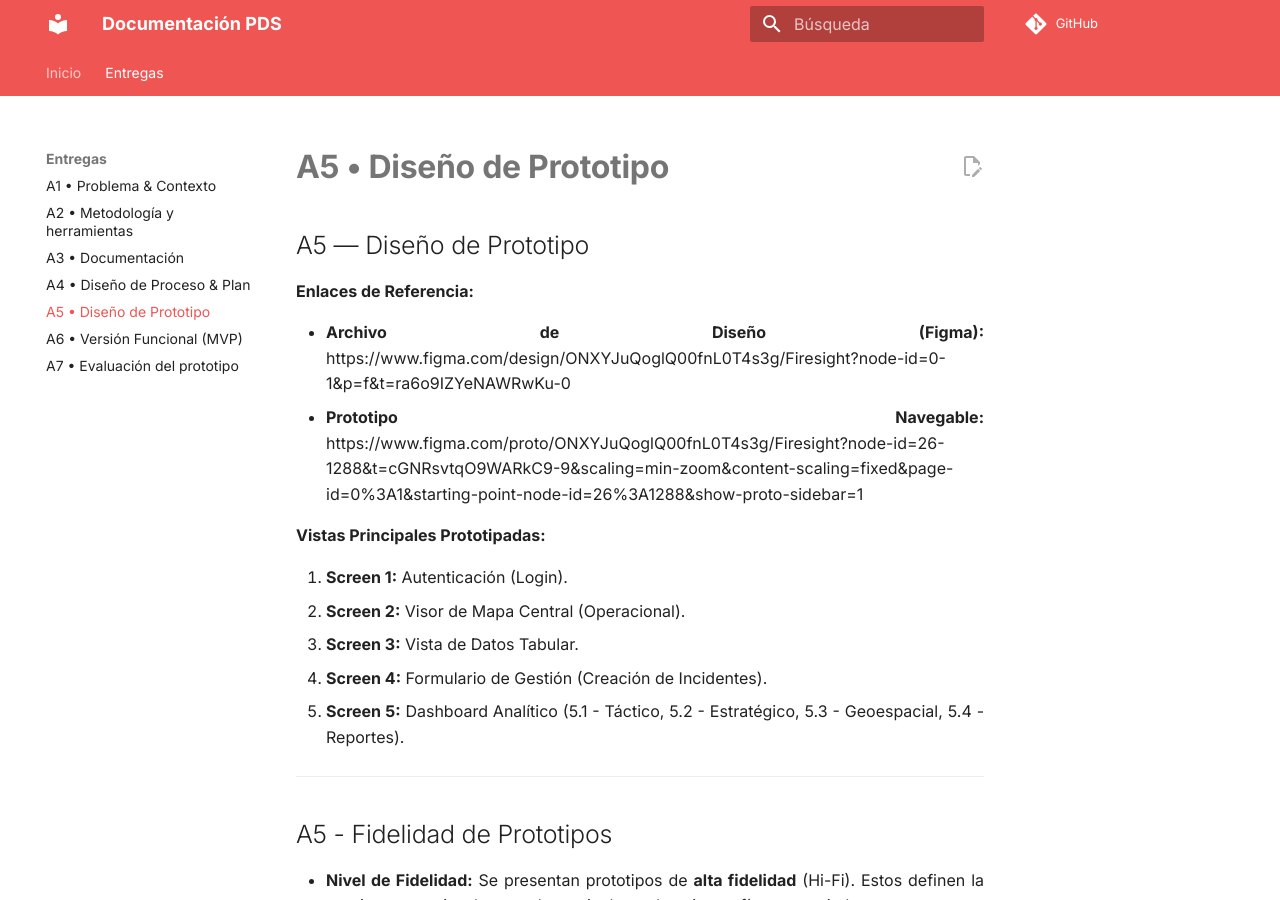
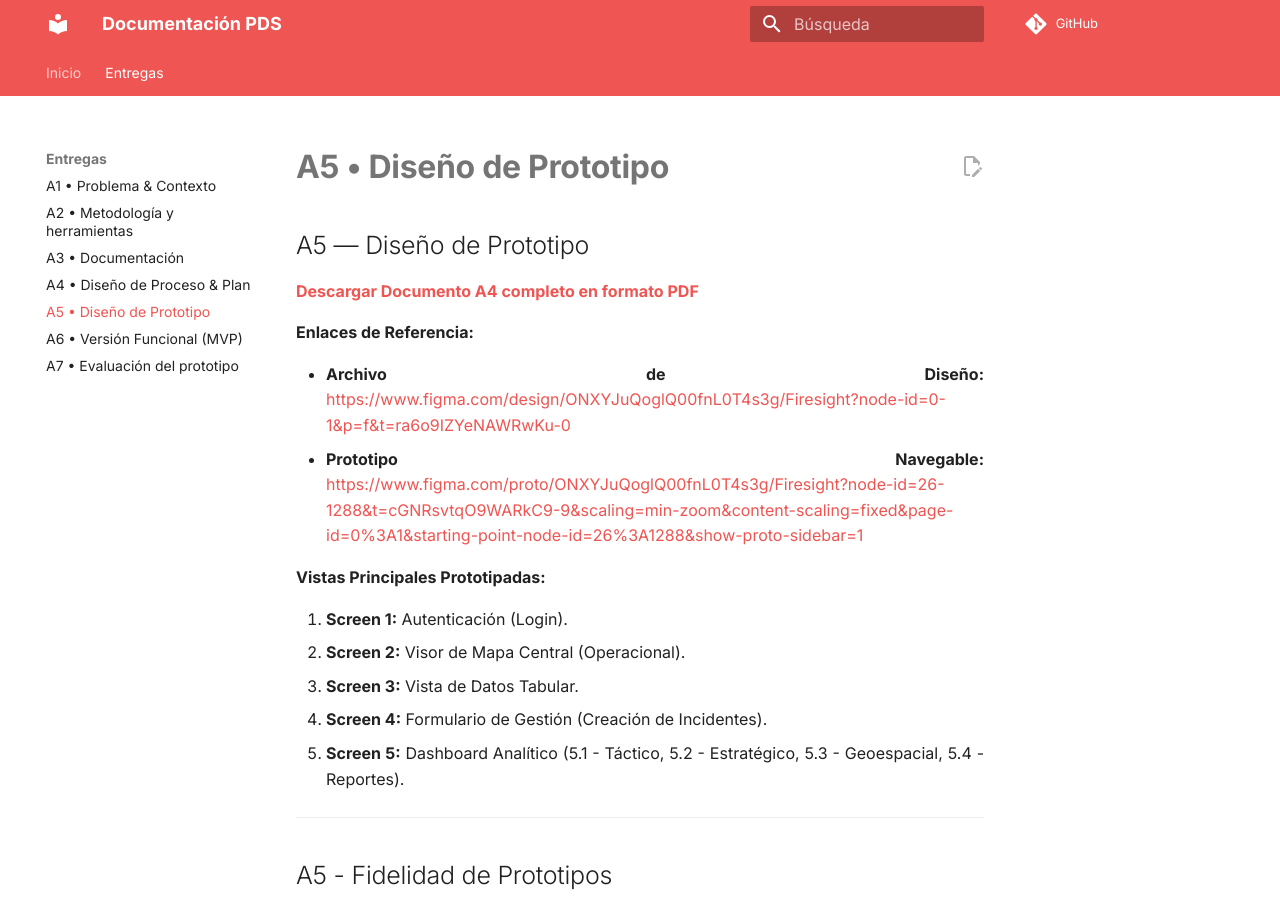
Before and after one commit to L1TnzO/Documentacion-PDS, an MkDocs documentation site: the page built from docs/A5.md, in a window 1280 px wide and 900 px high. Built offline with MkDocs 1.6.1 and Material for MkDocs 9.7.7, drawn with Linux system fonts in a browser that asks for light colours; comment, search, counter and statistics services are not loaded.

Commit message:
Update links to design and prototype in A5.md

```diff
--- a/docs/A5.md
+++ b/docs/A5.md
@@ -1,11 +1,13 @@
 ## A5 — Diseño de Prototipo
+
+[**Descargar Documento A4 completo en formato PDF**](assets/pdfs/A5.pdf)
 
 **Enlaces de Referencia:**
 
 
 
-* **Archivo de Diseño (Figma):** https://www.figma.com/design/ONXYJuQoglQ00fnL0T4s3g/Firesight?node-id=0-1&p=f&t=ra6o9IZYeNAWRwKu-0
-* **Prototipo Navegable:** https://www.figma.com/proto/ONXYJuQoglQ00fnL0T4s3g/Firesight?node-id=26-1288&t=cGNRsvtqO9WARkC9-9&scaling=min-zoom&content-scaling=fixed&page-id=0%3A1&starting-point-node-id=26%3A1288&show-proto-sidebar=1
+* **Archivo de Diseño:** [https://www.figma.com/design/ONXYJuQoglQ00fnL0T4s3g/Firesight?node-id=0-1&p=f&t=ra6o9IZYeNAWRwKu-0](https://www.figma.com/design/ONXYJuQoglQ00fnL0T4s3g/Firesight?node-id=0-1&p=f&t=ra6o9IZYeNAWRwKu-0)
+* **Prototipo Navegable:** [https://www.figma.com/proto/ONXYJuQoglQ00fnL0T4s3g/Firesight?node-id=26-1288&t=cGNRsvtqO9WARkC9-9&scaling=min-zoom&content-scaling=fixed&page-id=0%3A1&starting-point-node-id=26%3A1288&show-proto-sidebar=1](https://www.figma.com/proto/ONXYJuQoglQ00fnL0T4s3g/Firesight?node-id=26-1288&t=cGNRsvtqO9WARkC9-9&scaling=min-zoom&content-scaling=fixed&page-id=0%3A1&starting-point-node-id=26%3A1288&show-proto-sidebar=1)
 
 **Vistas Principales Prototipadas:**
 
```
